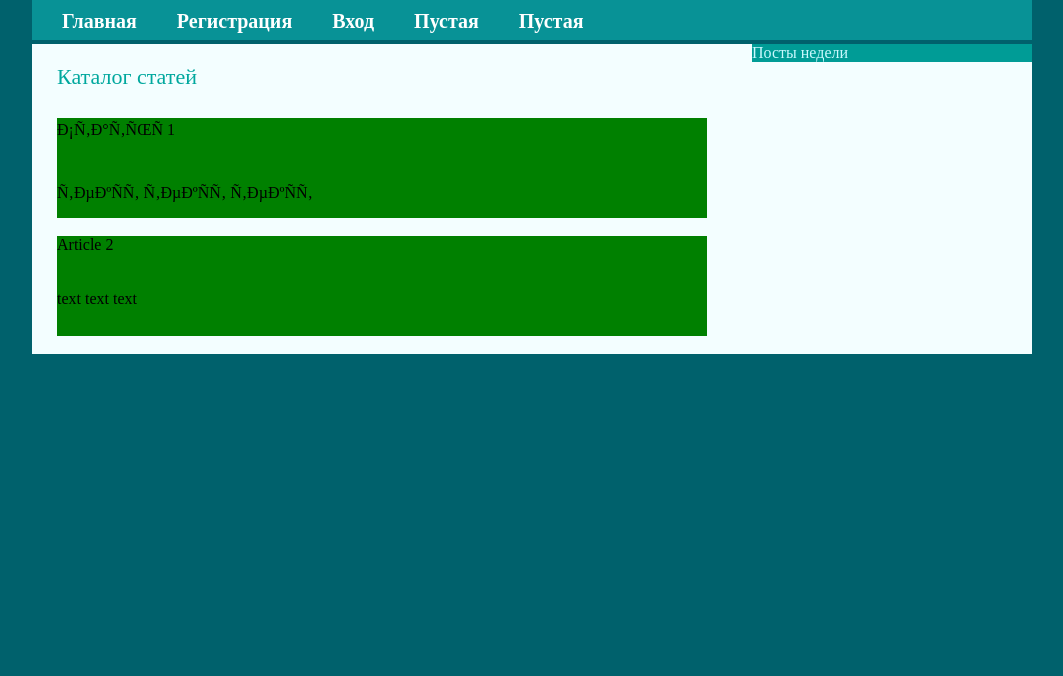
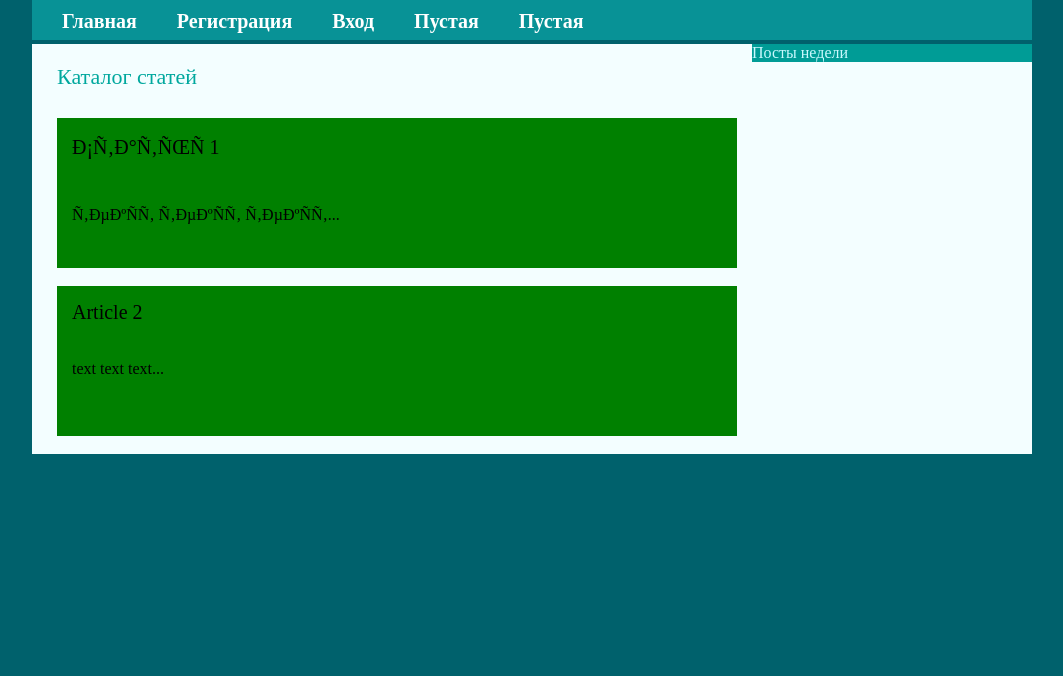
Before and after one commit to KalagurAndrey/news-aND, a PHP site: page / in a window 1280 px wide. Shown: the part 65-741 px from the top of the page, without its empty margins (108-1171 px from the left). Run offline with PHP 8.4, Linux system fonts and the light colour scheme; data comes from the database, SQL or seed files in the repository.

Commit message:
version 3

```diff
--- a/index.php
+++ b/index.php
@@ -19,8 +19,8 @@ include_once 'settings/db.php';
                         echo '<div class="caption"><div class="article">';
                         echo $result['caption'];
                         echo '</div><br><br>';
-                        echo $result['article'];
-                        echo '</div><br>';
+                        echo substr($result['article'],0,300);
+                        echo '...</div><br>';
                     }
 
                 ?>
--- a/style.css
+++ b/style.css
@@ -178,8 +178,14 @@ select {
 }
 
 .caption {
+    padding: 15px;
     width: 650px;
-    height: 100px;
+    height: 120px;
     color: black;
     background-color: green;
+    font-size: 16px;
 }
+
+.article {
+    font-size: 20px;
+}
```
